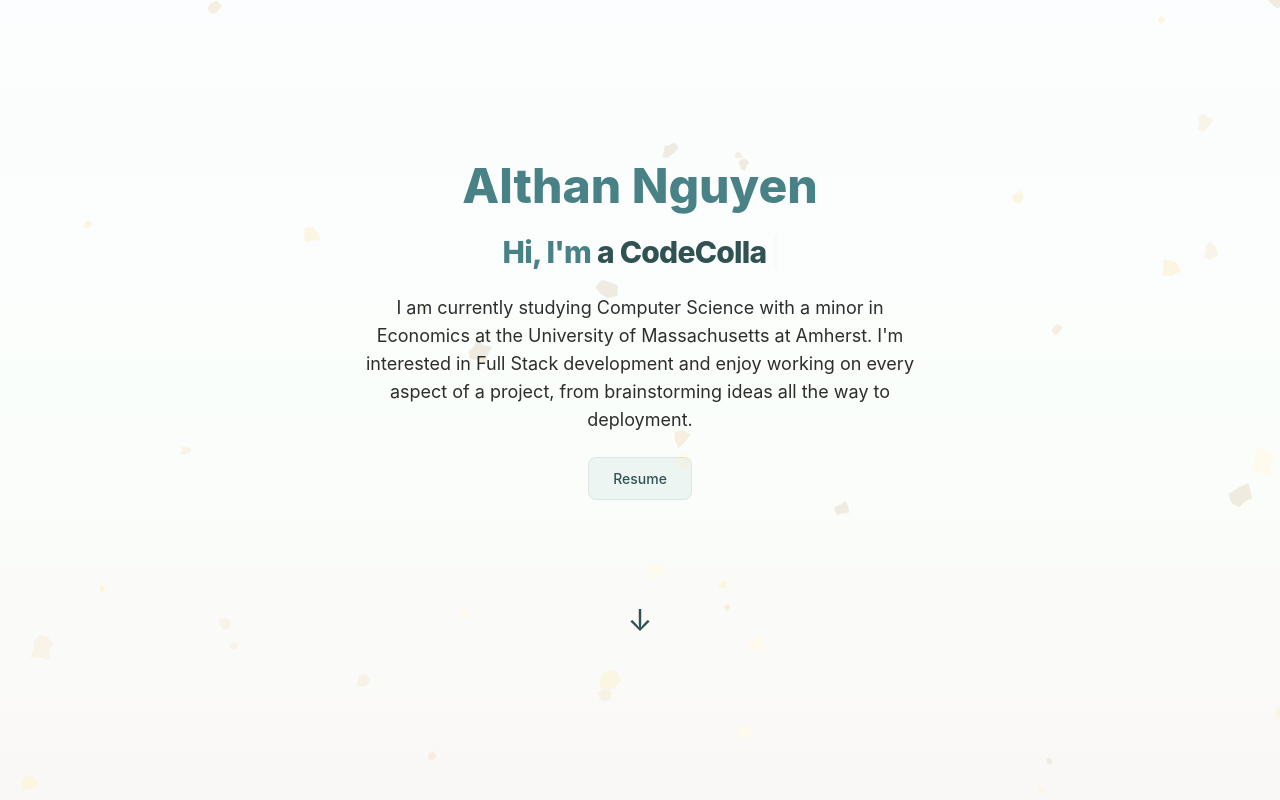
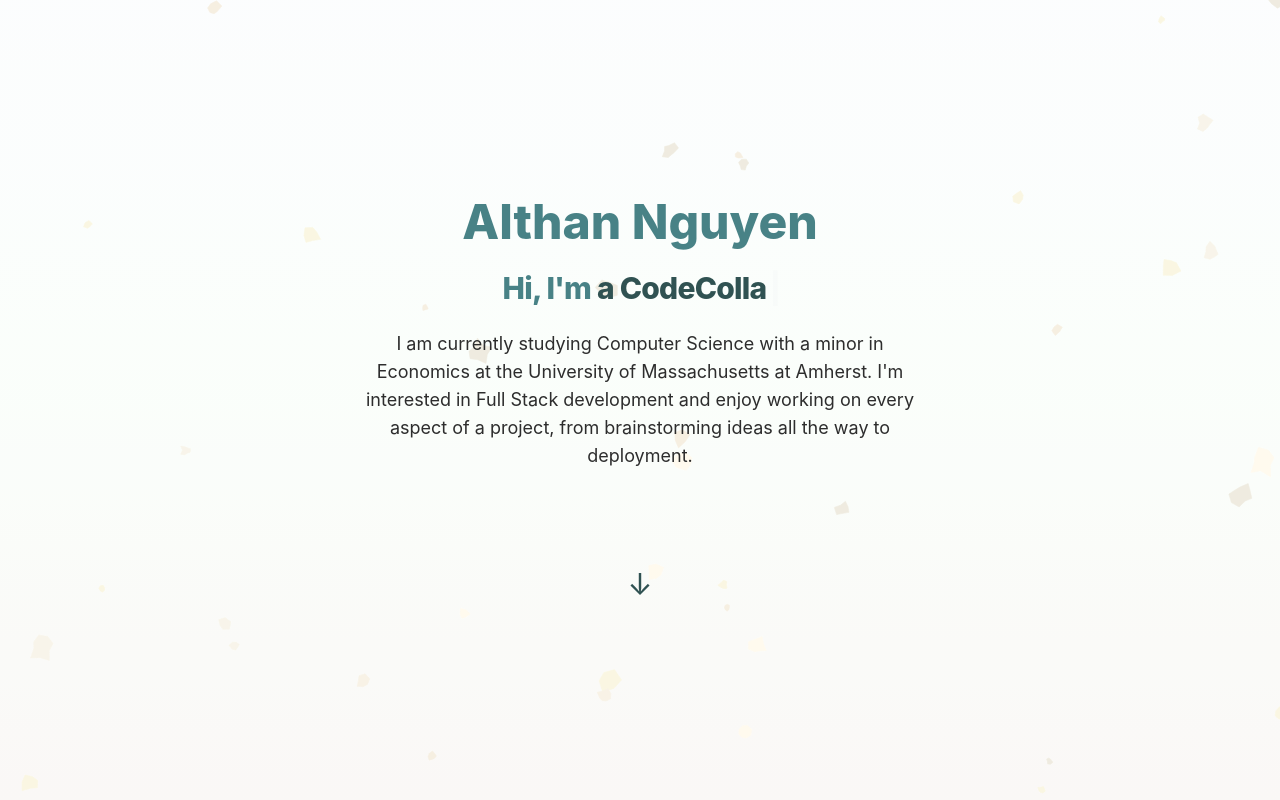
Before and after one commit to AlthanN/portfolio, a React (Vite) app: page / in a window 1280 px wide. Shown: the top 800 px of the page. Built offline with nearby package versions, Linux system fonts and the light colour scheme.

Commit message:
removed resume + quick changes

```diff
--- a/src/routes/index.tsx
+++ b/src/routes/index.tsx
@@ -57,15 +57,7 @@
             and enjoy working on every aspect of a project, from brainstorming ideas all the way to deployment.
 
           </p>
-          <div className="text-center mt-8">
-          <div className="mb-4">
-            <a href="/althan-resume.pdf" rel="noopener noreferrer" target="_blank" className="px-6 py-3 bg-[#b7d5d4]/20 text-[#305252] rounded-lg
-                               text-s md:text-sm font-medium border border-[#b7d5d4]/40
-                               hover:bg-[#b7d5d4]/50 transition-colors duration-200
-                               "
-                    >Resume</a>
-          </div>
-        </div>
+
         </motion.div>
         <div className="mt-24">
           <a href="#experience" className="animate-bounce text-3xl text-[#305252]">
--- a/src/routes/project.tsx
+++ b/src/routes/project.tsx
@@ -121,7 +121,7 @@
               className={`
                 group relative bg-white rounded-2xl overflow-hidden
                 shadow-lg hover:shadow-2xl transition-all duration-500
-                border border-gray-100 hover:border-[#b7d5d4]
+                border border-black hover:border-[#b7d5d4]
                 ${visibleProjects.includes(project.id)
                   ? 'opacity-100 translate-y-0'
                   : 'opacity-0 translate-y-8'
```
